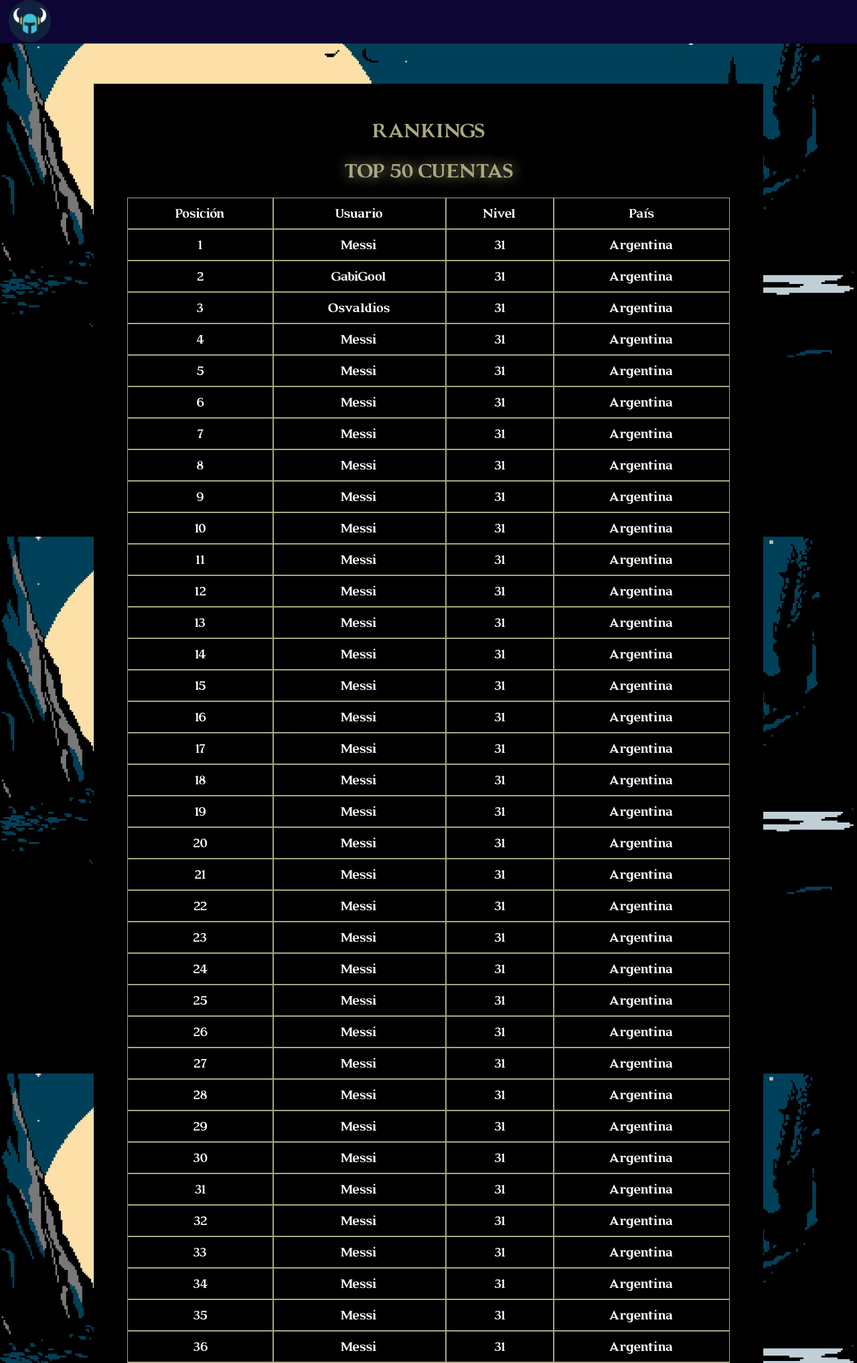
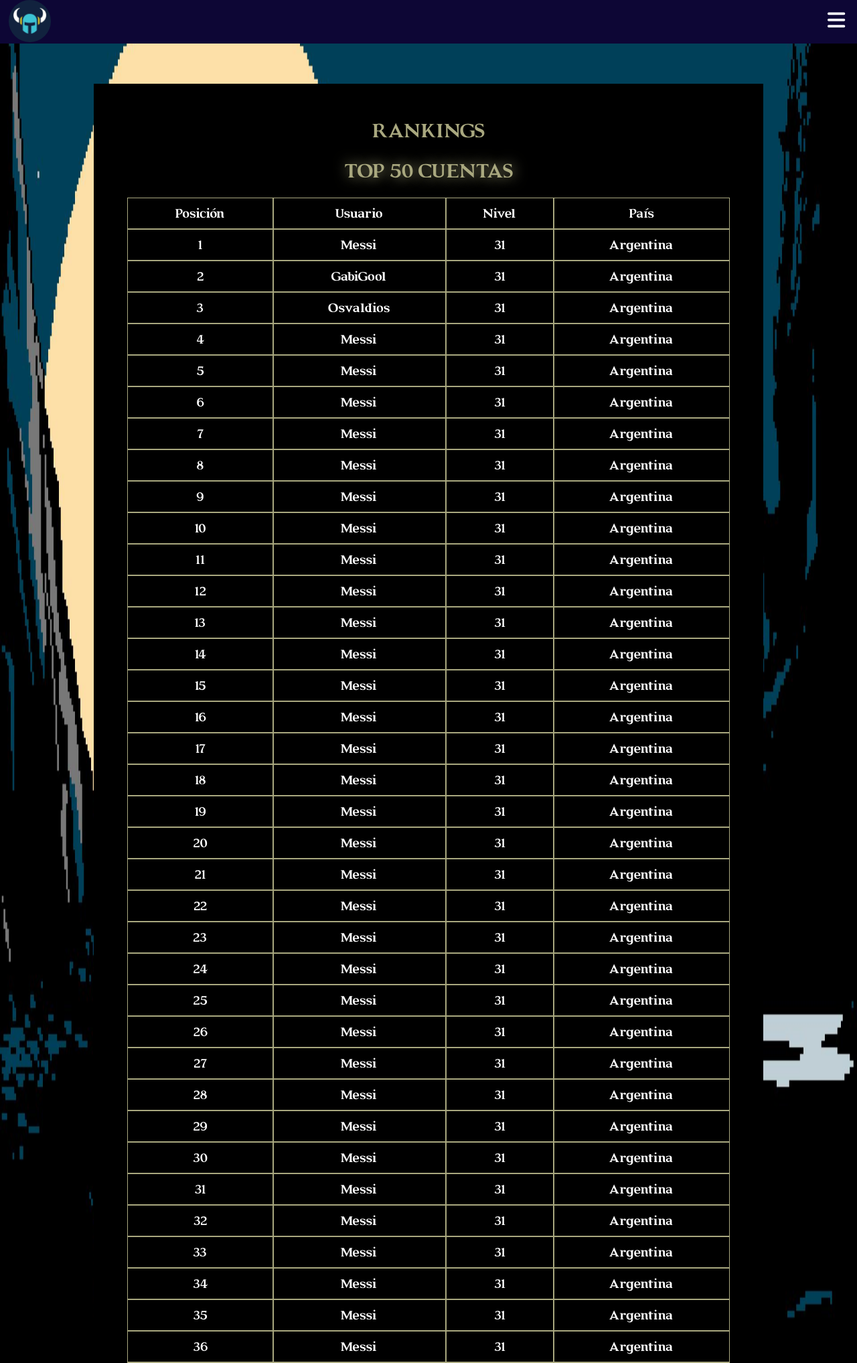
Before and after one commit to nelsonfacundo/proyecto, a PHP site: page /ranking.html in a window 1280 px wide. Shown: the top 2035 px of the page at 67% size. Run offline with PHP 8.4, Linux system fonts and the light colour scheme; some libraries are stand-ins or nearby versions.

Commit message:
se modifica un poco de css y errores encontrados

```diff
--- a/css/styleRanking.css
+++ b/css/styleRanking.css
@@ -11,23 +11,25 @@
 
 
 *{
-  margin: 0;
   padding: 0;
-  box-sizing: border-box;
-}
+ }
+
+
 body {
-  margin: 0;
   font-family: grendel;
-  background-repeat: repeat;
-  background-size: 100% auto;
+  background-repeat: no-repeat;
+  background-size: 100% 100%;
   color: white;
   background-image: url("../img/fondo.jpg");
+}
 
-}
+
+
+
 .container
 {
   width: 100%;
- }
+}
 .contenido
 {
   max-width: 1000px;
--- a/ranking.html
+++ b/ranking.html
@@ -5,6 +5,9 @@
     <meta name="viewport" content="width=device-width, initial-scale=1.0">
     <meta http-equiv="X-UA-Compatible" content="ie=edge">
     <link rel="stylesheet" href="css/styleRanking.css">
+    <link href="https://fonts.googleapis.com/css?family=Fredoka+One&display=swap" rel="stylesheet">
+    <link href="https://fonts.googleapis.com/css?family=Open+Sans|Raleway|Work+Sans&display=swap" rel="stylesheet">
+    <script src="https://kit.fontawesome.com/86f3787a46.js" crossorigin="anonymous"></script>
     <title></title>
   </head>
   <body>
```
Also changed, not shown: css/styleLogin.css (+8 -19 lines), css/styleRegister.css (+4 -6 lines).
